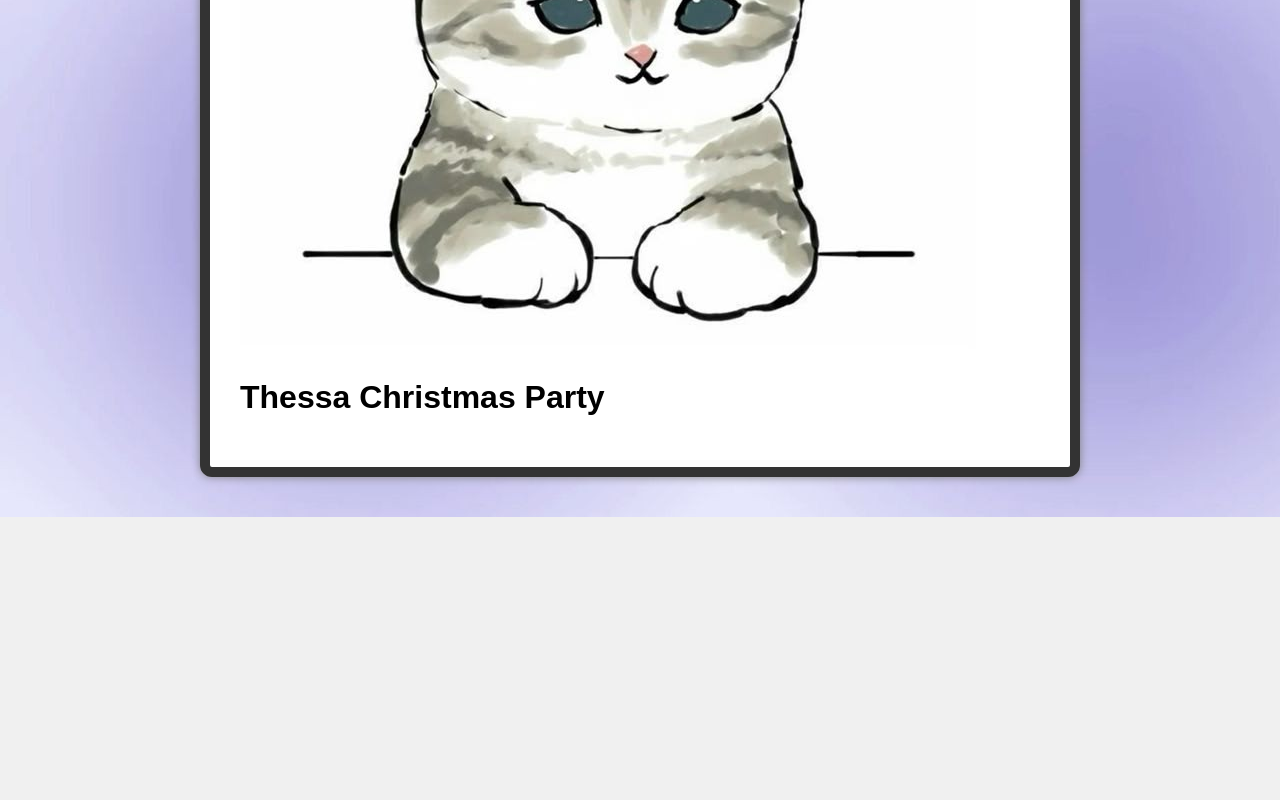
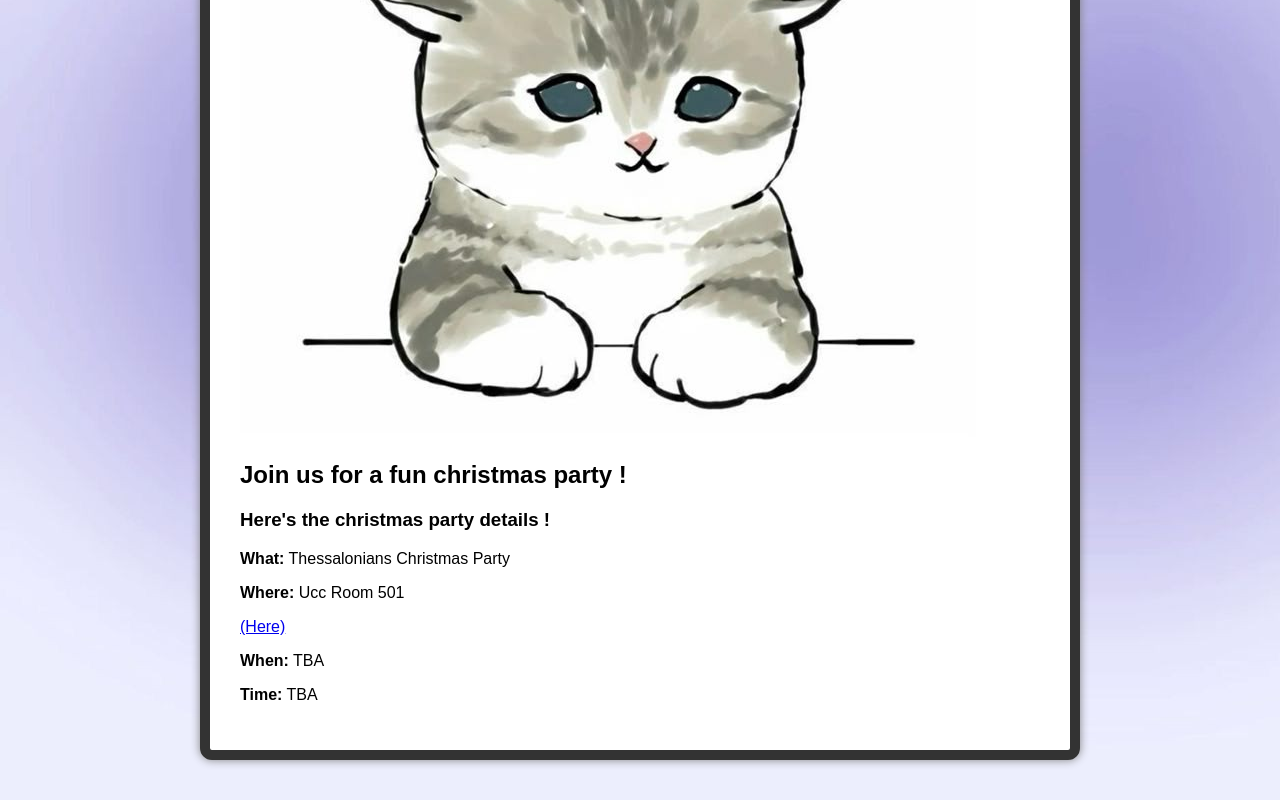
Before and after one commit to sorakiyh/Christmas-Party-ng-Thessa, a plain HTML site: page index.html in a window 1280 px wide. Shown: the part 467-1267 px from the top of the page. Before the commit the page ends 984 px from the top, so only its background shows below. Drawn offline with Linux system fonts and the light colour scheme.

Commit message:
Add Christmas party details to index.html
Added details about the Christmas party including location and time.

```diff
--- a/index.html
+++ b/index.html
@@ -18,8 +18,20 @@
     </style>
     <div style="width: 800px; margin: 40px auto; border: 10px solid #333; padding: 30px; background-color: #fff; border-radius: 12px; box-shadow: 0 0 10px gray">
     <div style="display: flex; align-items: flex-start; margin-bottom: 30px;">
-    <img src="4abbfc388f5ff3ba0d366eda86db8b2e.jpg" alt="mofuuusand" height: 100px width: 100px>
     </div>
       <header>
         <h1>Thessa Christmas Party</h1>
       </header>
+      <img src="4abbfc388f5ff3ba0d366eda86db8b2e.jpg" alt="mofuuusand" height: 100px width: 100px>
+      <h2>Join us for a fun christmas party ! </h2>
+      <h3>Here's the christmas party details ! </h3>
+<p><strong>What:</strong> Thessalonians Christmas Party</p>
+<p><strong>Where:</strong> Ucc Room 501
+<nav>
+<a href="https://www.google.com/maps/place/Unida+Christian+Colleges/@14.3885026,120.9387479,17z/data=!3m1!4b1!4m6!3m5!1s0x3397d375515b1a0f:0x1e263cdf58857008!8m2!3d14.3885026!4d120.9413228!16s%2Fm%2F0dljknn?entry=ttu&g_ep=EgoyMDI1MTAyMC4wIKXMDSoASAFQAw%3D%3D">(Here) </a>
+<nav>
+</p>
+<p><strong>When:</strong> TBA</p>
+<p><strong>Time:</strong> TBA</p>
+</body>
+</html>
```
